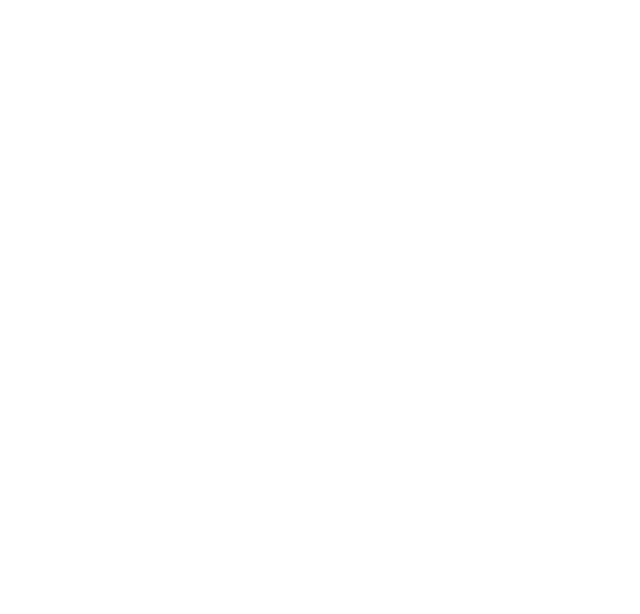
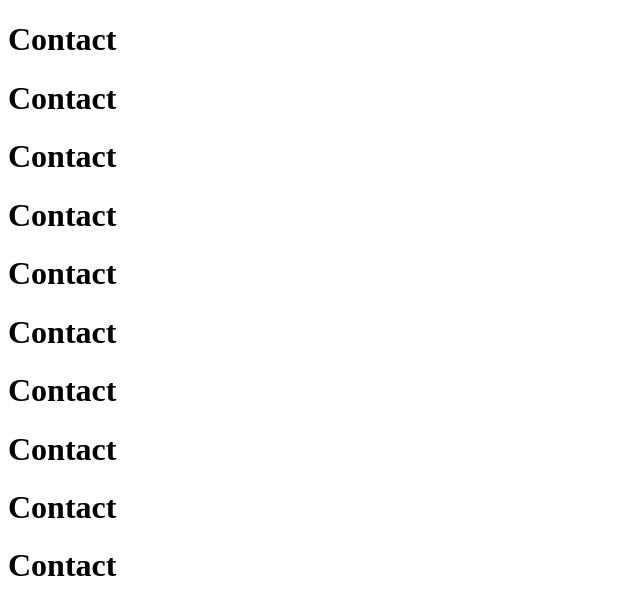
Before and after one commit to Rajolla01/bootstrap, a plain HTML site: page contact.html in a window 1280 px wide. Shown: the whole page, without its empty margins (0-640 px from the left). Drawn offline with Linux system fonts and the light colour scheme.

Commit message:
added h1 tag

```diff
--- a/contact.html
+++ b/contact.html
@@ -6,6 +6,15 @@
     <title>Contact HTML</title>
 </head>
 <body>
-
+    <h1>Contact</h1>
+    <h1>Contact</h1>
+    <h1>Contact</h1>
+    <h1>Contact</h1>
+    <h1>Contact</h1>
+    <h1>Contact</h1>
+    <h1>Contact</h1>
+    <h1>Contact</h1>
+    <h1>Contact</h1>
+    <h1>Contact</h1>
 </body>
 </html>
```
